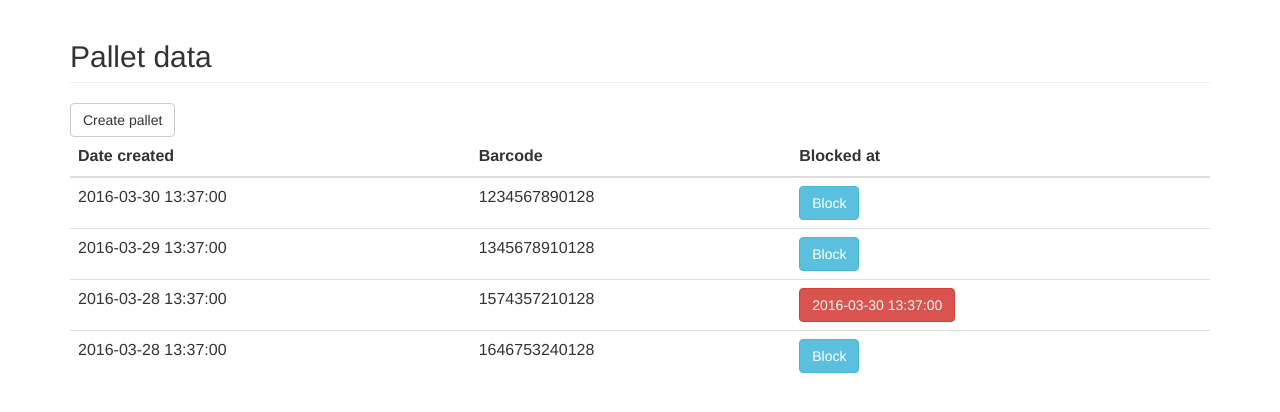
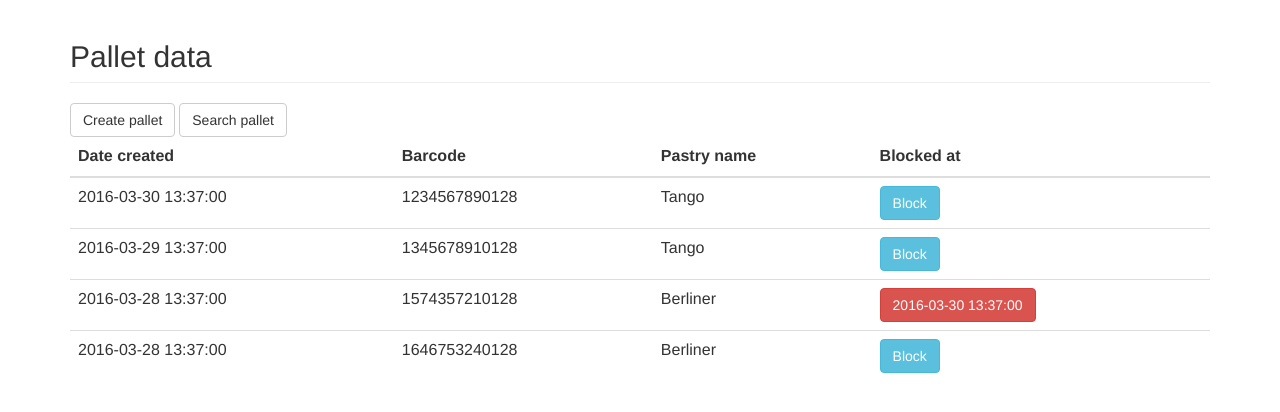
Before and after one commit to andenq/eda216-project, a PHP site: page / in a window 1280 px wide. Shown: the top 412 px of the page. Run offline with PHP 8.4, Linux system fonts and the light colour scheme; data comes from the database, SQL or seed files in the repository.

Commit message:
Added search_pallet.php

```diff
--- a/index.php
+++ b/index.php
@@ -11,11 +11,13 @@
 <?php include('header.php'); ?>
 <h2 class="page-header">Pallet data</h2>
 <a href="pallet_create.php" class="btn btn-default">Create pallet</a>
+<a href="search_pallet.php" class="btn btn-default">Search pallet</a>
 <table class="table pallet-table">
     <thead>
         <tr>
             <th>Date created</th>
             <th>Barcode</th>
+            <th>Pastry name</th>
             <th>Blocked at</th>
         </tr>
     </thead>
@@ -26,6 +28,7 @@
                     print "<tr>";
                     print "<td>$pallet[created_at]</td>";
                     print "<td>$pallet[barcode_id]</td>";
+                    print "<td>$pallet[pastry_name]</td>";
                     if ($pallet["blocked_at"] != null) {
                         print '<td><a href="/block_pallet.php?id=' . $pallet["barcode_id"] . '" class="btn btn-danger">' .  $pallet["blocked_at"] . '</a></td>';
                     } else {
```
Also changed, not shown: search_pallet.php (added).
